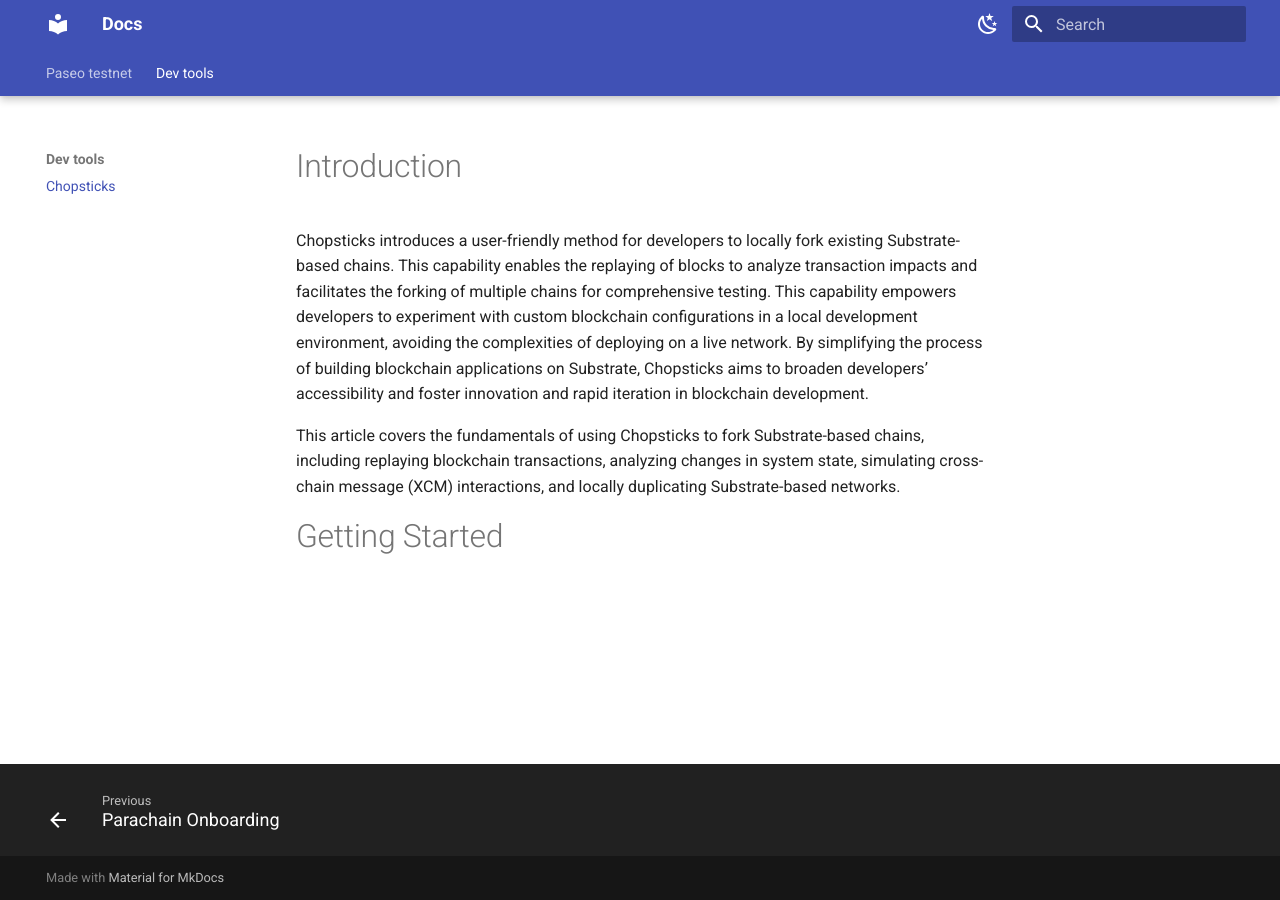
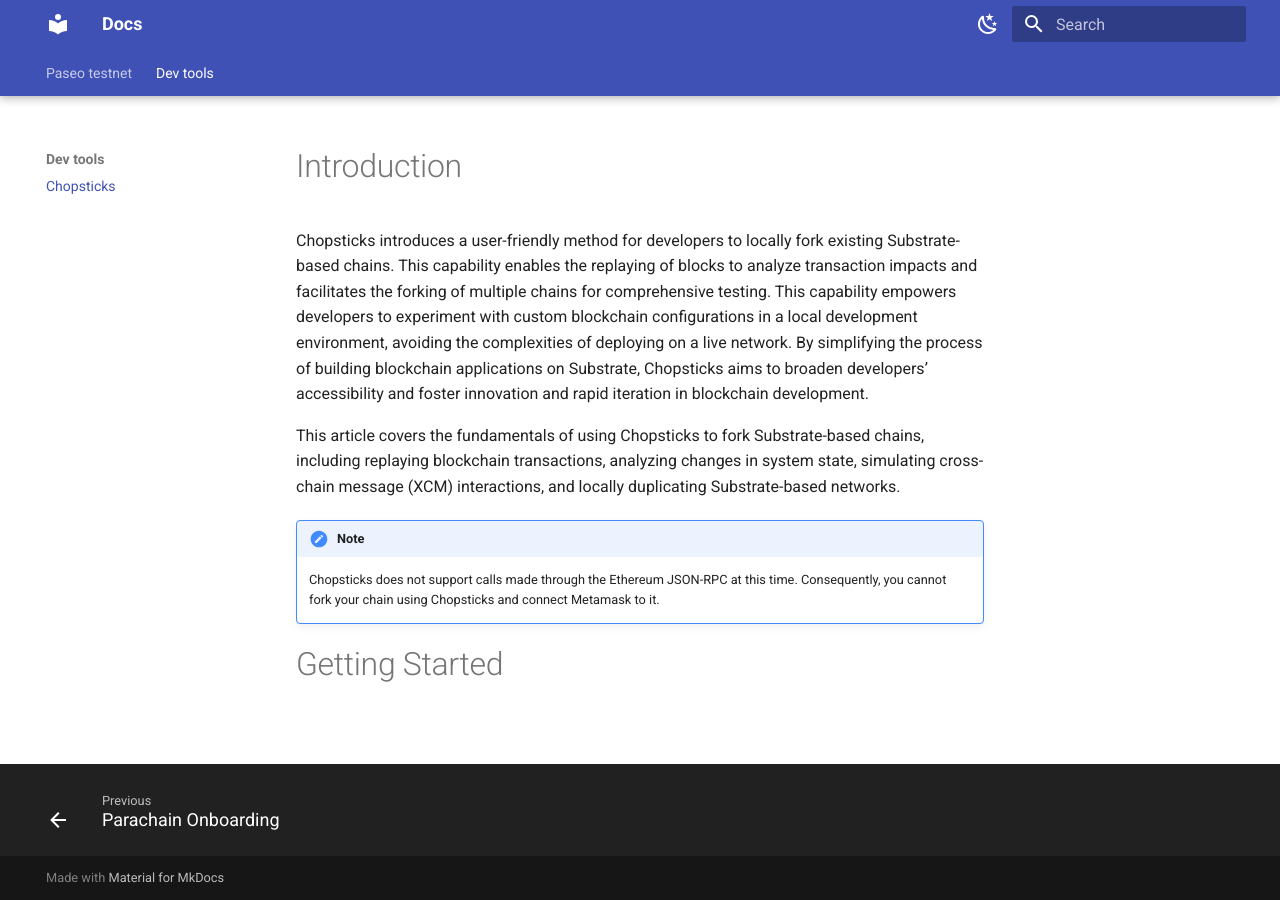
Before and after one commit to papermoonio/polkadot-ecosystem-docs-draft, an MkDocs documentation site: the page built from docs/dev-tools/chopsticks.md, in a window 1280 px wide. Built offline with MkDocs 1.6.1 and Material for MkDocs 9.7.7, drawn with Linux system fonts in a browser that asks for light colours.

Commit message:
fix: adding clarification regarding eth json-rpc

```diff
--- a/docs/dev-tools/chopsticks.md
+++ b/docs/dev-tools/chopsticks.md
@@ -9,4 +9,7 @@
 
 This article covers the fundamentals of using Chopsticks to fork Substrate-based chains, including replaying blockchain transactions, analyzing changes in system state, simulating cross-chain message (XCM) interactions, and locally duplicating Substrate-based networks.
 
+!!!Note
+    Chopsticks does not support calls made through the Ethereum JSON-RPC at this time. Consequently, you cannot fork your chain using Chopsticks and connect Metamask to it.
+
 # Getting Started
```
